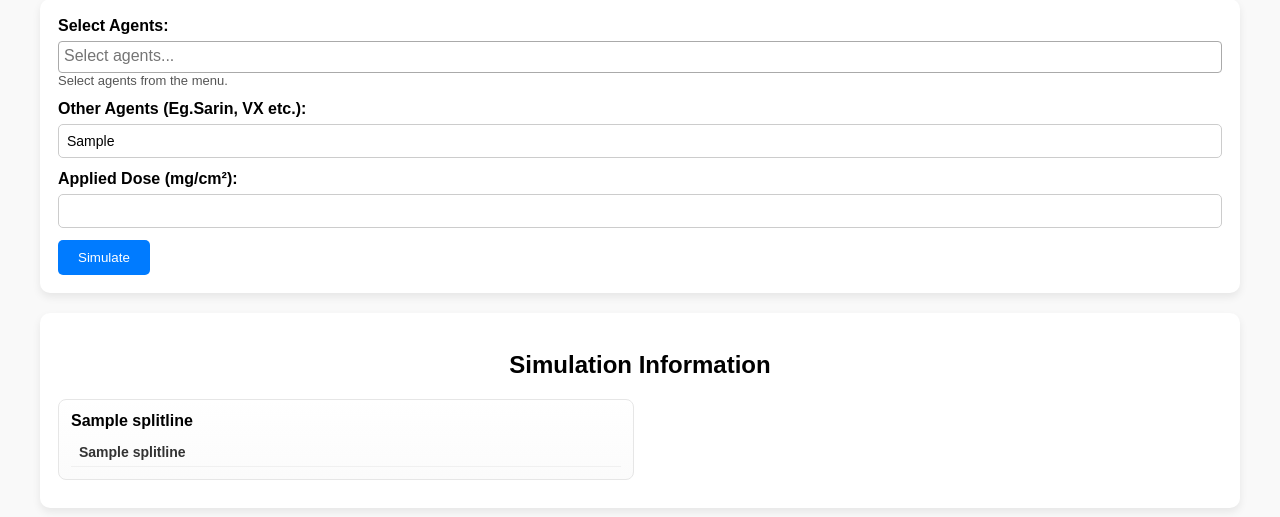
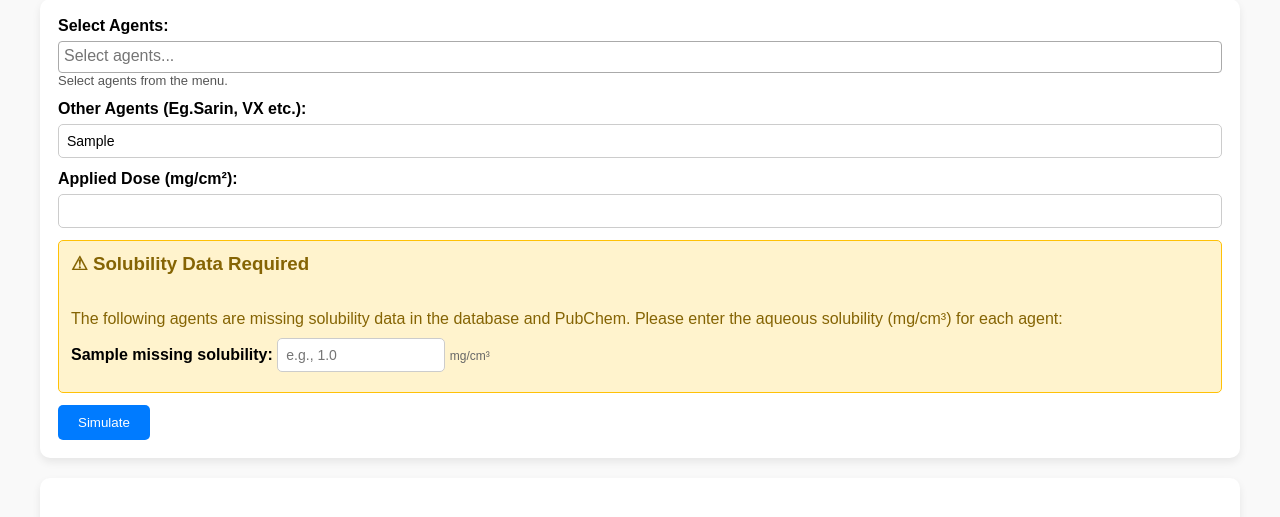
Before and after one commit to Ishita-Kulkarni/app, a Flask app: template templates/index.html in a window 1280 px wide. Shown: the part 107-624 px from the top of the page. Run offline with Flask 2, Linux system fonts and the light colour scheme; the template is opened without the code that fills it: most values are stand-ins (such as "Sample title", 1, 10 or a date in 2020); parts of the project's set-up code (start-up, migrations or seed data) failed here and were passed over; some libraries are stand-ins or nearby versions.

Commit message:
Updating to let user input solubility

```diff
--- a/app.py
+++ b/app.py
@@ -26,7 +26,7 @@ app.logger.setLevel(logging.INFO)
 # Global plotting / time configuration (UNIFORM)
 # -------------------------
 GLOBAL_T_COMMON = np.linspace(0.0, 30.0, 400)  # minutes for webpage plots
-PLOT_FIGSIZE = (12, 6)
+PLOT_FIGSIZE = (14, 6)  # Increased width to accommodate legend
 PLOT_DPI = 120
 PLOT_LINEWIDTH = 1.8
 PLOT_GRID_STYLE = {'linestyle': '--', 'alpha': 0.6}
@@ -603,12 +603,16 @@ def solve_dermal_absorption_original(MW, logKow, Pvap, Sw, Mo=1e-3, tf_hours=25.
         return t / 3600.0, Qt, Qet
 
 
-def combined_plot_dermal_absorption_original(agents, Mo=1e-3, tf_hours=25.0):
+def combined_plot_dermal_absorption_original(agents, Mo=1e-3, tf_hours=25.0, custom_solubility=None):
     """Plot all selected agents with clean styling:
     - Each agent gets one color; styles indicate quantity: Qabs (-), Qevap (--), Qtotal (:)
     - Legend shows agent names once plus a compact style key for the three quantities
     - Right axis shows percentage of initial dose linked to the left axis scale
+    - custom_solubility: dict mapping agent names to solubility values (mg/cm³)
     """
+    if custom_solubility is None:
+        custom_solubility = {}
+
     fig, ax = plt.subplots(figsize=PLOT_FIGSIZE, dpi=PLOT_DPI)
     cmap = plt.get_cmap('tab10')
 
@@ -625,7 +629,13 @@ def combined_plot_dermal_absorption_original(agents, Mo=1e-3, tf_hours=25.0):
             logP = float(agent[3])
 
             props = get_agent_data(name)
-            Sw = float(props.get('Sw', 1.0) or 1.0)
+
+            # Use custom solubility if provided, otherwise get from data
+            if name in custom_solubility:
+                Sw = float(custom_solubility[name])
+            else:
+                Sw = float(props.get('Sw', 1.0) or 1.0)
+
             # Try CSV first, then PubChem, then default
             Pvap = props.get('Pvap')
             if Pvap is None:
@@ -691,7 +701,8 @@ def combined_plot_dermal_absorption_original(agents, Mo=1e-3, tf_hours=25.0):
     style_labels = ['Qabs', 'Qevap', 'Qtotal']
 
     ax.legend(handles_agents + style_handles, labels_agents + style_labels,
-              fontsize=PLOT_LEGEND_FS, frameon=True, loc='upper left', bbox_to_anchor=(1.02, 1.0))
+              fontsize=PLOT_LEGEND_FS, frameon=True, loc='center left',
+              bbox_to_anchor=(1.15, 0.5), borderaxespad=0, ncol=1)
 
     # Limits and title
     ax.set_xlim(left=0.0)
@@ -708,7 +719,11 @@ def combined_plot_dermal_absorption_original(agents, Mo=1e-3, tf_hours=25.0):
         ax.set_ylim(bottom=0.0, top=ymax)
 
     ax.set_title("Dermal absorption model", fontsize=PLOT_TITLE_FS + 2)
-    plt.tight_layout(rect=[0, 0, 0.78, 1.0])
+    apply_uniform_style(ax)
+
+    # Adjust layout to prevent legend overlap - leave space on the right
+    plt.subplots_adjust(right=0.75)
+
     return fig_to_base64(fig)
 
 
@@ -917,11 +932,22 @@ def index():
     applied_dose = ""
     agent_info = []
     combined_images = {'abs_vs_evap': None}
+    missing_solubility = []  # Track agents with missing solubility
+    custom_solubility = {}  # Store custom solubility values
 
     if request.method == 'POST':
         selected_agents = request.form.getlist('agents')
         other_agents = request.form.get('other_agents', '')
         applied_dose = request.form.get('applied_dose', '0')
+
+        # Collect custom solubility values from form
+        for key in request.form:
+            if key.startswith('solubility_'):
+                agent_name = key.replace('solubility_', '', 1)
+                try:
+                    custom_solubility[agent_name] = float(request.form[key])
+                except ValueError:
+                    pass
 
         try:
             dose = float(applied_dose)
@@ -965,7 +991,38 @@ def index():
         if not agents_to_run:
             agents_to_run = agent_properties
 
-        # compute Msat / status for each agent
+        # First pass: check for missing solubility
+        for ag in agents_to_run:
+            name = ag[0]
+            props = get_agent_data(name)
+            Sw = props.get('Sw')
+
+            # Check if custom solubility provided
+            if name in custom_solubility:
+                Sw = custom_solubility[name]
+            elif Sw is None:
+                # Mark as missing and skip computation for now
+                missing_solubility.append(name)
+
+        # If we have missing solubility values, return early with prompt
+        if missing_solubility:
+            # Build agent list for dropdown
+            if df_agents is not None:
+                name_col = df_agents_canonmap.get('name', df_agents.columns[0])
+                agent_list = df_agents[name_col].astype(str).tolist()
+            else:
+                agent_list = [a[0] for a in agent_properties]
+
+            return render_template('index.html',
+                                agent_list=agent_list,
+                                selected_agents=selected_agents,
+                                other_agents=other_agents,
+                                applied_dose=applied_dose,
+                                agent_info=agent_info,
+                                combined_images=combined_images,
+                                missing_solubility=missing_solubility)
+
+        # Second pass: compute Msat / status for each agent
         for ag in agents_to_run:
             name = ag[0]
             mw = float(ag[1]) if len(ag) > 1 else None
@@ -973,8 +1030,12 @@ def index():
 
             props = get_agent_data(name)
             Sw = props.get('Sw')
-            if Sw is None:
-                Sw = 1.0
+
+            # Use custom solubility if provided
+            if name in custom_solubility:
+                Sw = custom_solubility[name]
+            elif Sw is None:
+                Sw = 1.0  # Should not reach here after first pass check
             else:
                 Sw = float(Sw)
 
@@ -1016,7 +1077,9 @@ def index():
         # Dermal absorption graph only (original ODE-based model)
         try:
             # Use a 25-hour horizon as per original code
-            combined_images['abs_vs_evap'] = combined_plot_dermal_absorption_original(agents_to_run, Mo=dose, tf_hours=25.0)
+            combined_images['abs_vs_evap'] = combined_plot_dermal_absorption_original(
+                agents_to_run, Mo=dose, tf_hours=25.0, custom_solubility=custom_solubility
+            )
         except Exception as e:
             app.logger.error('Dermal absorption plotting failed: %s', e)
             agent_info.append(f'Dermal absorption plot error: {e}')
@@ -1034,7 +1097,8 @@ def index():
                             other_agents=other_agents,
                             applied_dose=applied_dose,
                             agent_info=agent_info,
-                            combined_images=combined_images)
+                            combined_images=combined_images,
+                            missing_solubility=[])
 
 
 if __name__ == "__main__":
--- a/templates/index.html
+++ b/templates/index.html
@@ -176,6 +176,22 @@
           <input type="number" step="0.001" name="applied_dose" id="applied_dose" value="{{ applied_dose }}">
         </div>
 
+        {% if missing_solubility %}
+        <div class="form-group" style="background: #fff3cd; padding: 12px; border-radius: 5px; border: 1px solid #ffc107;">
+          <h3 style="margin-top: 0; color: #856404;">⚠ Solubility Data Required</h3>
+          <p style="margin-bottom: 10px; color: #856404;">The following agents are missing solubility data in the database and PubChem. Please enter the aqueous solubility (mg/cm³) for each agent:</p>
+
+          {% for agent_name in missing_solubility %}
+          <div style="margin-bottom: 8px;">
+            <label for="solubility_{{ agent_name }}" style="display: inline-block; min-width: 200px;">{{ agent_name }}:</label>
+            <input type="number" step="0.001" name="solubility_{{ agent_name }}" id="solubility_{{ agent_name }}"
+                   placeholder="e.g., 1.0" required style="width: 150px; display: inline-block;">
+            <span style="font-size: 12px; color: #666;">mg/cm³</span>
+          </div>
+          {% endfor %}
+        </div>
+        {% endif %}
+
         <input type="submit" value="Simulate">
       </form>
     </div>
```
